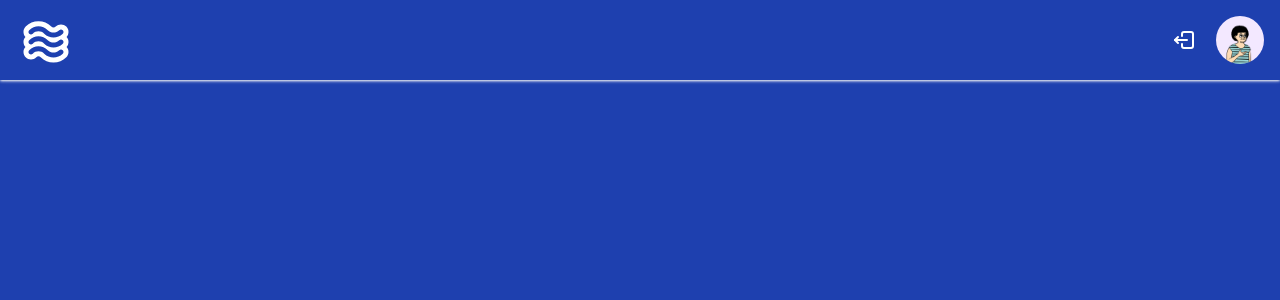
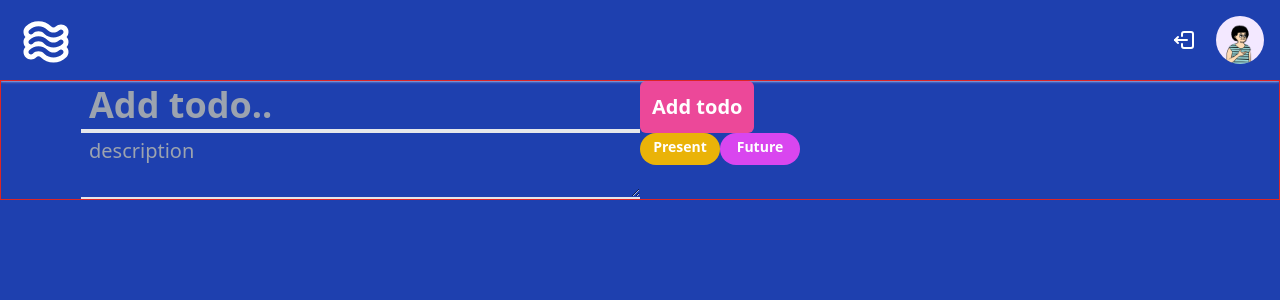
Before and after one commit to Saniusnain/Todo, a React (Vite) app: page / in a window 1280 px wide. Shown: the top 300 px of the page. Built offline with nearby package versions, Linux system fonts and the light colour scheme; sample sign-in values are in the browser's storage.

Commit message:
added input and description, add button, filters

```diff
--- a/src/App.tsx
+++ b/src/App.tsx
@@ -27,9 +27,9 @@ const PrivateRoutes = () => {
 
 function App() {
 	return (
-		<Suspense fallback={<LoadingScreen />}>
-			<div className='bg-blue-800 selection:bg-pink-400 selection:text-white'>
-				<BrowserRouter>
+		<div className='bg-blue-800 selection:bg-pink-400 selection:text-white'>
+			<BrowserRouter>
+				<Suspense fallback={<LoadingScreen />}>
 					<Routes>
 						<Route path='/login' element={<Login />} />
 						<Route path='/signup' element={<Signup />} />
@@ -39,9 +39,9 @@ function App() {
 						</Route>
 						<Route path='*' element={<NotFound />} />
 					</Routes>
-				</BrowserRouter>
-			</div>
-		</Suspense>
+				</Suspense>
+			</BrowserRouter>
+		</div>
 	);
 }
 
--- a/src/components/Todo/TodoComponent.tsx
+++ b/src/components/Todo/TodoComponent.tsx
@@ -1,11 +1,7 @@
 // import { useState } from 'react';
-import { useNavigate } from "react-router-dom";
-import { TiWavesOutline } from "react-icons/ti";
-import { MaleAvatars } from "../../assets/MaleAvatars";
-import { FemaleAvatars } from "../../assets/FemaleAvatars";
-import { TbLogout2 } from "react-icons/tb";
-import { clearStorage, getUserGender } from "../../utils/utilFunctions";
-
+// import { useNavigate } from "react-router-dom";
+import Header from "../UtilComponents/Header";
+import TodoInput from "./TodoInput";
 // interface Todo {
 // 	_id: string;
 // 	text: string;
@@ -14,41 +10,20 @@ import { clearStorage, getUserGender } from "../../utils/utilFunctions";
 // }
 
 const TodoComponent = () => {
-  const navigate = useNavigate();
-  const gender = getUserGender();
+  // const navigate = useNavigate();
+
   // const [listItems, setListItems] = useState<Todo[]>([]);
   // const [completedListItems, setcompletedListItems] = useState<Todo[]>([]);
   // const [listItem, setListItem] = useState<string>('');
   // const [edit, setEdit] = useState<boolean>(false);
   // const [todoId, setTodoId] = useState<Todo | undefined>();
 
-  const logOut = () => {
-    clearStorage();
-    navigate("/login");
-  };
+
 
   return (
     <div className="w-screen h-screen">
-      <div className="flex items-center justify-between h-20 px-4 shadow max-sm:px-2 shadow-gray-100">
-        <TiWavesOutline className="text-6xl text-white max-sm:text-5xl" />
-        <div className="flex items-center justify-center">
-          <TbLogout2
-            title="Logout"
-            className="text-2xl text-white mr-5 cursor-pointer"
-            onClick={() => logOut()}
-          />
-          <img
-            loading="lazy"
-            src={
-              gender === "male"
-                ? MaleAvatars[Math.floor(Math.random() * 3)]
-                : FemaleAvatars[Math.floor(Math.random() * 3)]
-            }
-            alt="avatar"
-            className="bg-white rounded-full max-sm:w-10 max-sm:h-10 sm:w-12 sm:h-12"
-          />
-        </div>
-      </div>
+      <Header />
+      <TodoInput/>
     </div>
   );
 };
--- /dev/null
+++ b/src/components/Todo/TodoInput.tsx
@@ -0,0 +1,31 @@
+import TypePill from "./TypePill";
+const TodoInput = () => {
+	return (
+		<div className="flex flex-col items-center px-20 border border-red-600">
+			<div className="flex w-full">
+        <input
+          type='text'
+          placeholder='Add todo..'
+          className='font-bold text-white bg-transparent w-2/4 sm:text-4xl border-t-0 border-b-4 border-l-0 border-r-0 outline-none px-2 py-1'
+        />
+
+
+        <button className='rounded-md px-3 py-2 bg-pink-500 text-white font-bold sm:text-xl'>
+          Add todo
+        </button>
+      </div>
+
+      <div className="flex w-full">
+        {/* <TypePill type="Present" color='bg-cyan-500'/> */}
+        <textarea
+          placeholder='description'
+          className='font-medium text-white bg-transparent w-2/4 sm:text-xl border-t-0 border-b-2 border-l-0 border-r-0 outline-none sm:px-2 sm:py-1'
+          />
+        <TypePill type="Present" color='bg-yellow-500' hoverColor='bg-yellow-600'/>
+        <TypePill type="Future" color='bg-fuchsia-500' hoverColor='bg-fuchsia-600'/>
+      </div>
+		</div>
+	);
+};
+
+export default TodoInput;
--- /dev/null
+++ b/src/components/Todo/TypePill.tsx
@@ -0,0 +1,12 @@
+interface TTypePill {
+    type:string,
+    color:string,
+    hoverColor:string
+}
+const TypePill = ({type, color, hoverColor}:TTypePill) => {
+  return (
+    <div className={`${color} cursor-pointer hover:${hoverColor} rounded-3xl px-3 py-1 text-white font-semibold max-sm:text-xs max-sm:w-16 sm:text-sm max-sm: sm:w-20 text-center h-8`}>{type}</div>
+  )
+}
+
+export default TypePill
--- /dev/null
+++ b/src/components/UtilComponents/Header.tsx
@@ -0,0 +1,41 @@
+import { useNavigate } from 'react-router-dom';
+import { TiWavesOutline } from 'react-icons/ti';
+import { MaleAvatars } from '../../assets/MaleAvatars';
+import { FemaleAvatars } from '../../assets/FemaleAvatars';
+import { TbLogout2 } from 'react-icons/tb';
+import { clearStorage, getUserGender } from '../../utils/utilFunctions';
+
+const Header = () => {
+	const navigate = useNavigate();
+	const gender = getUserGender();
+
+	const logOut = () => {
+		clearStorage();
+		navigate('/login');
+	};
+
+	return (
+		<div className='flex items-center justify-between h-20 px-4 shadow max-sm:px-2 shadow-gray-100'>
+			<TiWavesOutline className='text-6xl text-white max-sm:text-5xl' />
+			<div className='flex items-center justify-center'>
+				<TbLogout2
+					title='Logout'
+					className='mr-5 text-2xl text-white cursor-pointer'
+					onClick={() => logOut()}
+				/>
+				<img
+					loading='lazy'
+					src={
+						gender === 'male'
+							? MaleAvatars[Math.floor(Math.random() * 3)]
+							: FemaleAvatars[Math.floor(Math.random() * 3)]
+					}
+					alt='avatar'
+					className='bg-white rounded-full max-sm:w-10 max-sm:h-10 sm:w-12 sm:h-12'
+				/>
+			</div>
+		</div>
+	);
+};
+
+export default Header;
```
